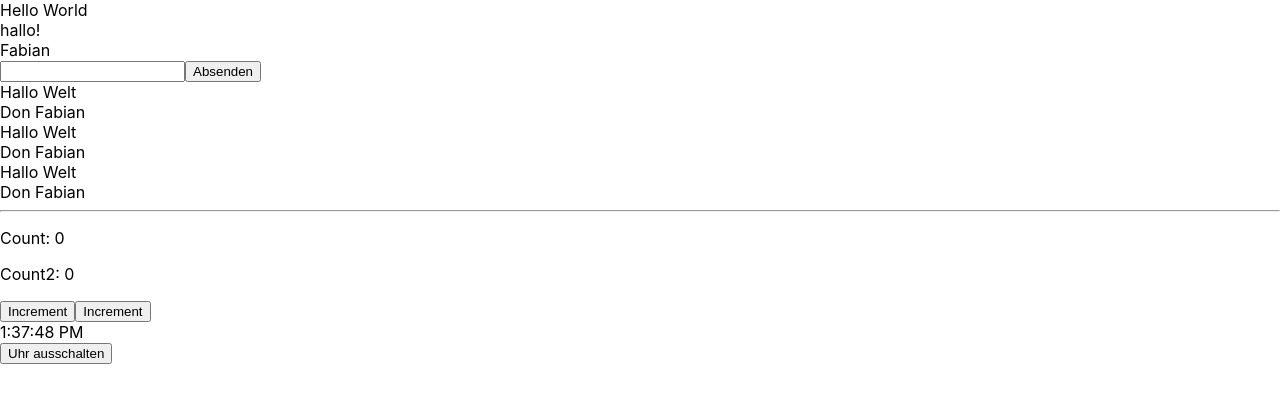
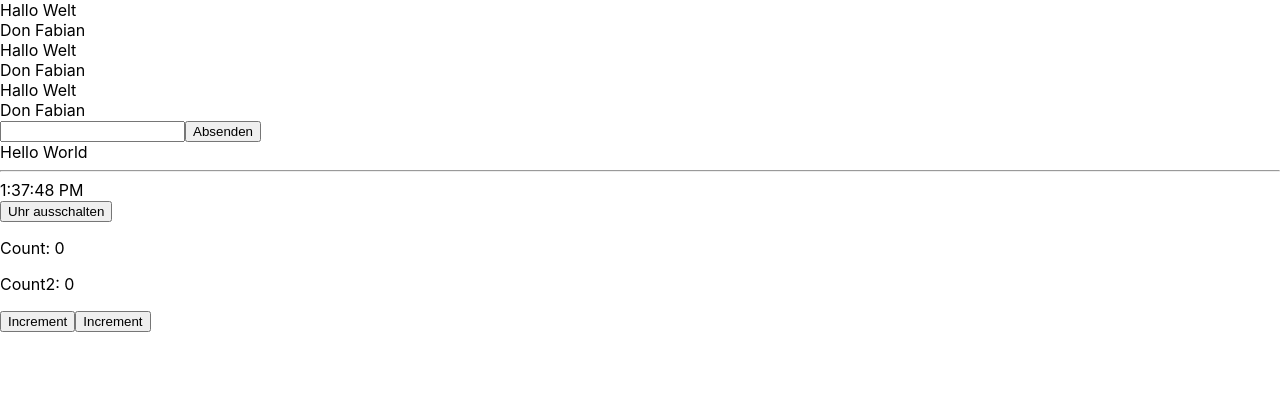
Before and after one commit to hco/pw-ws-2021, a React (Create React App) app: page / in a window 1280 px wide. Shown: the top 402 px of the page. Built offline with nearby package versions, Linux system fonts and the light colour scheme; the HTML template or start-up script is replaced by a standard one.

Commit message:
Extracted Scenes

```diff
--- a/src/App.tsx
+++ b/src/App.tsx
@@ -1,32 +1,15 @@
-import { useState } from "react";
-import Clock from "./components/Clock";
 import Counter from "./components/Counter";
-import MessageCompose from "./components/MessageCompose";
-import { MessageView } from "./components/MessageView";
-import { Message } from "./domain/Message";
-import MessageList from "./components/MessageList";
+import MessageScene from "./components/MessageScene";
+import ClockScene from "./components/ClockScene";
 
 const App = () => {
-  const [showClock, setShowClock] = useState(true);
-  const message: Message = {
-    author: "Fabian",
-    message: "hallo!",
-    date: 4711,
-    id: "gürzenich",
-  };
-
   return (
     <div>
+      <MessageScene />
       Hello World
-      <MessageView message={message} />
-      <MessageCompose />
-      <MessageList />
       <hr />
+      <ClockScene />
       <Counter />
-      {showClock && <Clock />}
-      <button onClick={() => setShowClock((prevShowClock) => !prevShowClock)}>
-        Uhr {showClock ? "ausschalten" : "anschalten"}
-      </button>
     </div>
   );
 };
--- /dev/null
+++ b/src/components/ClockScene.tsx
@@ -0,0 +1,19 @@
+import { useState } from "react";
+import Clock from "./Clock";
+import MessageCompose from "./MessageCompose";
+import MessageList from "./MessageList";
+
+const ClockScene = () => {
+  const [showClock, setShowClock] = useState(true);
+
+  return (
+    <div>
+      {showClock && <Clock />}
+      <button onClick={() => setShowClock((prevShowClock) => !prevShowClock)}>
+        Uhr {showClock ? "ausschalten" : "anschalten"}
+      </button>
+    </div>
+  );
+};
+
+export default ClockScene;
--- /dev/null
+++ b/src/components/MessageScene.tsx
@@ -0,0 +1,35 @@
+import { useState } from "react";
+import MessageCompose from "./MessageCompose";
+import MessageList from "./MessageList";
+
+const MessageScene = () => {
+  const [messages, setMessages] = useState([
+    {
+      id: "das",
+      date: 4711,
+      message: "Hallo Welt",
+      author: "Don Fabian",
+    },
+    {
+      id: "da312231s",
+      date: 4712,
+      message: "Hallo Welt",
+      author: "Don Fabian",
+    },
+    {
+      id: "23432",
+      date: 4713,
+      message: "Hallo Welt",
+      author: "Don Fabian",
+    },
+  ]);
+
+  return (
+    <div>
+      <MessageList />
+      <MessageCompose />
+    </div>
+  );
+};
+
+export default MessageScene;
```
